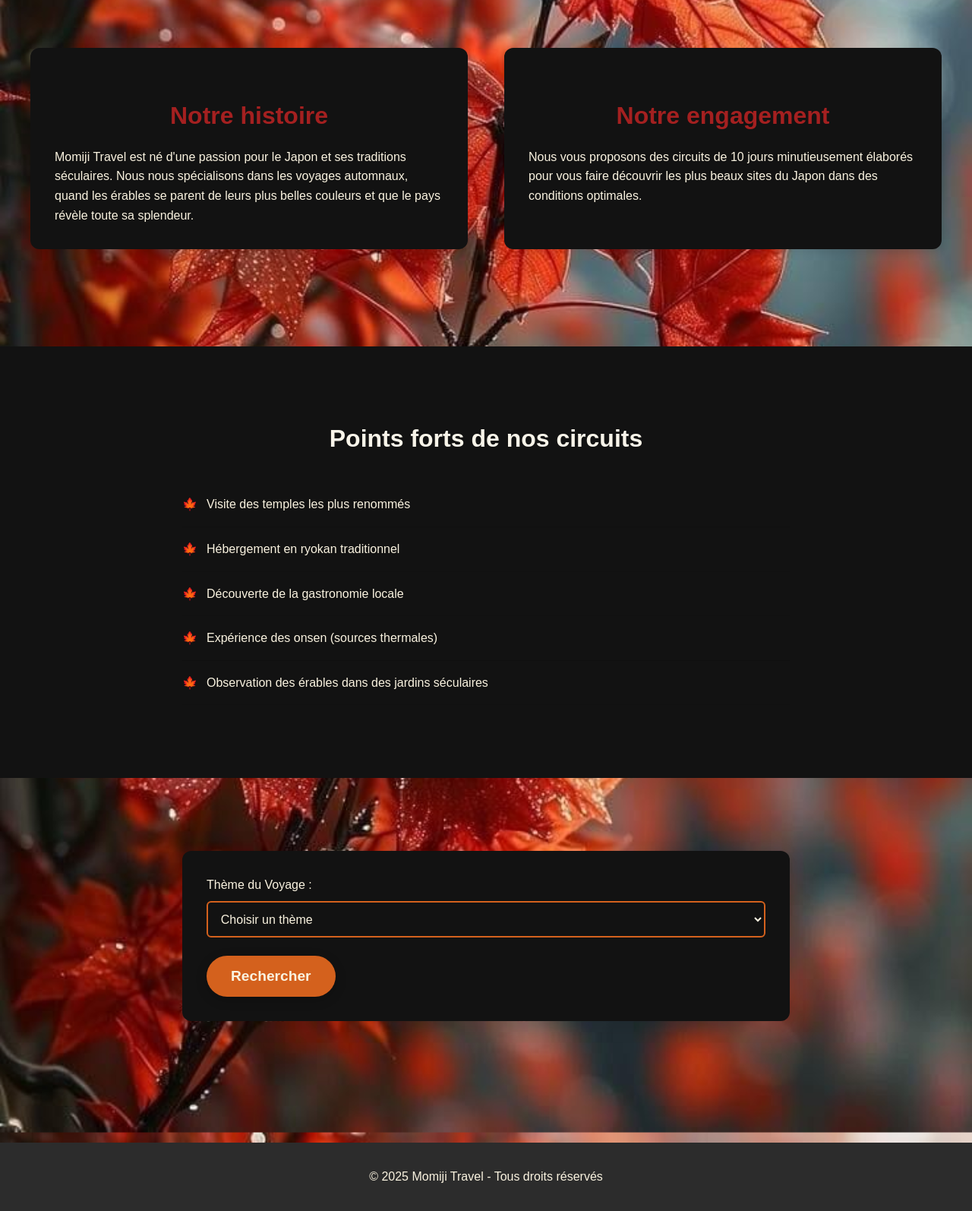
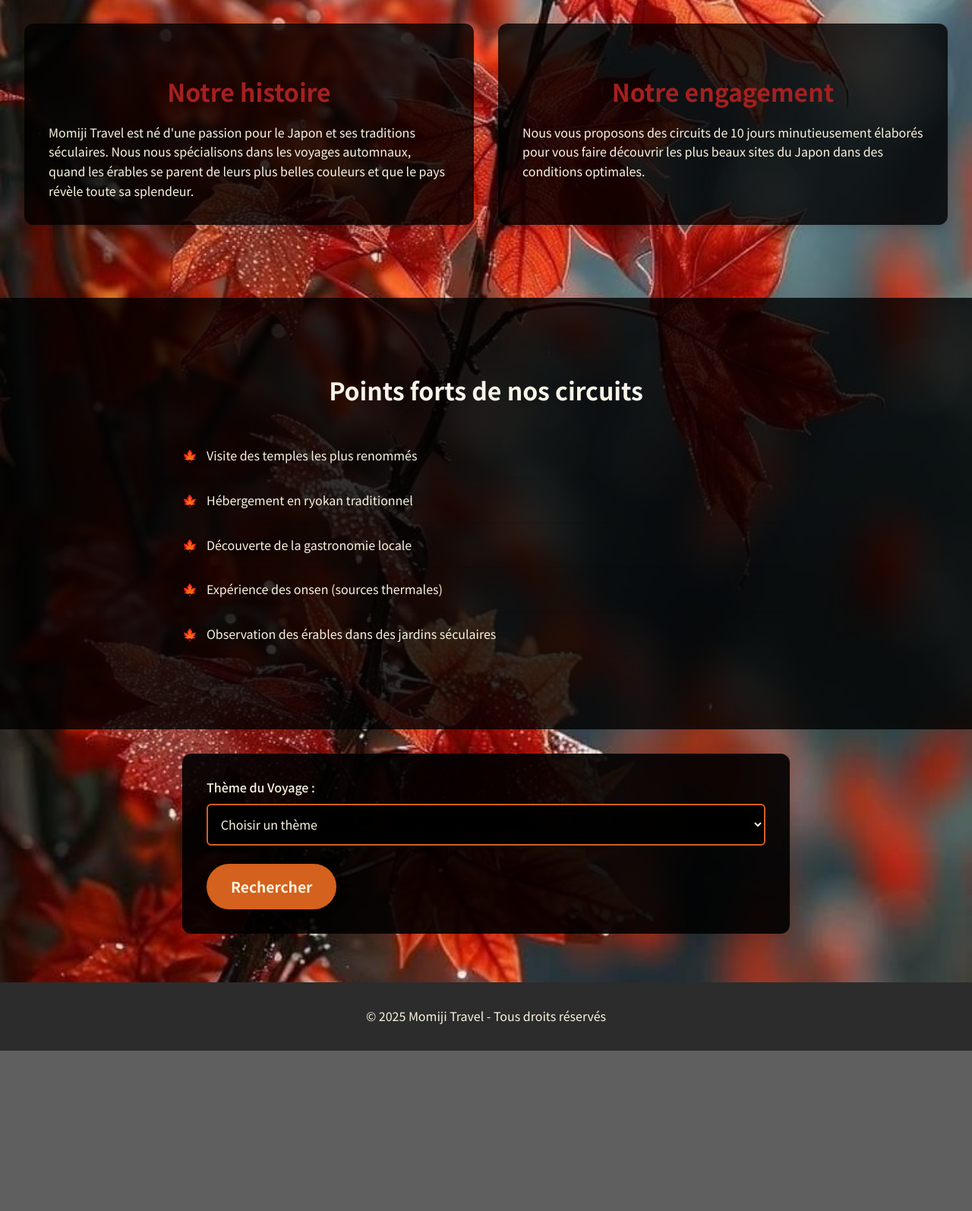
Before and after one commit to hamshij05/CY_Click-journeY_NJS, a PHP site: page /presentation.html in a window 1280 px wide. Shown: the part 659-2253 px from the top of the page at 76% size. After the commit the page ends 2042 px from the top, so only its background shows below. Run offline with PHP 8.4, Linux system fonts and the light colour scheme.

Commit message:
Add files via upload
did some changement to take out most of the css from the html code and change the login page a bit and the design of all

```diff
--- a/MomijiTravel_Phase1/all_tour_details/tour_kansai_tohoku_culture.html
+++ b/MomijiTravel_Phase1/all_tour_details/tour_kansai_tohoku_culture.html
@@ -30,7 +30,7 @@
 
     <main>
 
-        <section class="journey-highlights" style="background: linear-gradient(rgba(0, 0, 0, 0.85), rgba(0, 0, 0, 0.85)), url('../assets/images/kansai-tohoku-culture.jpg') center/cover;">
+        <section class="journey-highlights" style="background-image: url('../assets/images/kansai-tohoku-culture.jpg') ;">
             <h2>Circuit <em>Kansai - Tohoku</em></h2>
 	    <p>Explorez les trésors spirituels de Kyoto et Nara, avant de plonger dans la beauté sauvage de Tohoku. 10 jours d’émerveillement entre temples ancestraux et paysages automnaux. Une aventure unique au cœur du Japon.</p><br/>
 
--- a/MomijiTravel_Phase1/all_tour_details/tour_kansai_tohoku_detente.html
+++ b/MomijiTravel_Phase1/all_tour_details/tour_kansai_tohoku_detente.html
@@ -30,7 +30,7 @@
 
     <main>
 
-        <section class="journey-highlights" style="background: linear-gradient(rgba(0, 0, 0, 0.85), rgba(0, 0, 0, 0.85)), url('../assets/images/kansai-tohoku-detente.jpg') center/cover;">
+        <section class="journey-highlights" style="background-image: url('../assets/images/kansai-tohoku-detente.jpg') ;">
             <h2>Circuit <em>Kansai - Tohoku</em></h2>
 	    <p>10 jours entre tradition et bien-être. 5 jours à Kansai, entre temples et paysages automnaux, suivis de 5 jours de détente absolue dans les onsen de Tohoku. Un voyage de pure sérénité.</p><br/>
 
--- a/MomijiTravel_Phase1/all_tour_details/tour_kansai_tohoku_food.html
+++ b/MomijiTravel_Phase1/all_tour_details/tour_kansai_tohoku_food.html
@@ -30,7 +30,7 @@
 
     <main>
 
-        <section class="journey-highlights" style="background: linear-gradient(rgba(0, 0, 0, 0.85), rgba(0, 0, 0, 0.85)), url('../assets/images/kansai-tohoku-food.jpg') center/cover;">
+        <section class="journey-highlights" style="background-image: url('../assets/images/kansai-tohoku-food.jpg');">
             <h2>Circuit <em>Kansai - Tohoku</em></h2>
 	    <p>10 jours d’évasion entre la magie du paysages de Kansai et les délices gastronomiques de Tohoku. Tradition et saveurs au cœur du Japon.</p><br/>
 
--- a/MomijiTravel_Phase1/all_tour_details/tour_kanto_kansai_culture.html
+++ b/MomijiTravel_Phase1/all_tour_details/tour_kanto_kansai_culture.html
@@ -30,7 +30,7 @@
 
     <main>
 
-        <section class="journey-highlights" style="background: linear-gradient(rgba(0, 0, 0, 0.85), rgba(0, 0, 0, 0.85)), url('../assets/images/kanto-kansai-culture.jpg') center/cover;">
+        <section class="journey-highlights" style="background-image: url('../assets/images/kanto-kansai-culture.jpg');">
             <h2>Circuit Classique <em>Kanto - Kansai</em></h2>
 	    <p>10 jours entre Tokyo et Kyoto pour découvrir les temples emblématiques du Japon, des sanctuaires sacrés et les paysages d’automne. Un itinéraire alliant tradition, sérénité et beauté naturelle.</p><br/>
 
--- a/MomijiTravel_Phase1/all_tour_details/tour_kanto_kansai_detente.html
+++ b/MomijiTravel_Phase1/all_tour_details/tour_kanto_kansai_detente.html
@@ -30,7 +30,7 @@
 
     <main>
 
-        <section class="journey-highlights" style="background: linear-gradient(rgba(0, 0, 0, 0.85), rgba(0, 0, 0, 0.85)), url('../assets/images/kanto-kansai-detente.jpg') center/cover;">
+        <section class="journey-highlights" style="background-image: url('../assets/images/kanto-kansai-detente.jpg');">
             <h2>Circuit <em>Kanto - Kansai</em></h2>
 	    <p>Vivez 10 jours de pure détente : entre Kanto et Kansai, profitez de paysages splendides et de moments de bien-être inégalés dans les onsen.</p><br/>
 
--- a/MomijiTravel_Phase1/all_tour_details/tour_kanto_kansai_food.html
+++ b/MomijiTravel_Phase1/all_tour_details/tour_kanto_kansai_food.html
@@ -30,7 +30,7 @@
 
     <main>
 
-        <section class="journey-highlights" style="background: linear-gradient(rgba(0, 0, 0, 0.85), rgba(0, 0, 0, 0.85)), url('../assets/images/kanto-kansai-food.jpg') center/cover;">
+        <section class="journey-highlights" style="background-image: url('../assets/images/kanto-kansai-food.jpg') ;">
             <h2>Circuit <em>Kanto - Kansai</em></h2>
 	    <p>10 jours entre gastronomie et traditionnel pour savourer l'authenticité du Japon à travers ses spécialités culinaires et son ambiance unique.</p><br/>
 
--- a/MomijiTravel_Phase1/all_tour_details/tour_kanto_tohoku_culture.html
+++ b/MomijiTravel_Phase1/all_tour_details/tour_kanto_tohoku_culture.html
@@ -30,7 +30,7 @@
 
     <main>
 
-        <section class="journey-highlights" style="background: linear-gradient(rgba(0, 0, 0, 0.85), rgba(0, 0, 0, 0.85)), url('../assets/images/kanto-tohoku-culture.jpg') center/cover;">
+        <section class="journey-highlights" style="background-image: url('../assets/images/kanto-tohoku-culture.jpg');">
             <h2>Circuit <em>Kanto - Tohoku</em></h2>
 	    <p>Explorez les temples emblématiques de Tokyo et Nikko, puis découvrez les paysages époustouflants de Tohoku. Un voyage entre tradition et nature, où chaque étape vous plonge dans l’essence du Japon.</p><br/>
 
--- a/MomijiTravel_Phase1/all_tour_details/tour_kanto_tohoku_detente.html
+++ b/MomijiTravel_Phase1/all_tour_details/tour_kanto_tohoku_detente.html
@@ -30,7 +30,7 @@
 
     <main>
 
-        <section class="journey-highlights" style="background: linear-gradient(rgba(0, 0, 0, 0.85), rgba(0, 0, 0, 0.85)), url('../assets/images/kanto-tohoku-detente.jpg') center/cover;">
+        <section class="journey-highlights" style="background-image: url('../assets/images/kanto-tohoku-detente.jpg') center/cover;">
             <h2>Circuit <em>Kanto - Tohoku</em></h2>
 	    <p>10 jours entre culture et détente : explorez Kanto, ses temples et sa modernité, puis laissez-vous envelopper par les onsen apaisants de Tohoku. Un voyage de bien-être et de découvertes.</p><br/>
 
--- a/MomijiTravel_Phase1/assets/css/styles.css
+++ b/MomijiTravel_Phase1/assets/css/styles.css
@@ -98,23 +102,27 @@
 
 .page-hero h2 {
     font-size: 3.5rem;
+    font-family: 'Noto Sans JP', sans-serif;
     margin-bottom: 1.5rem;
     text-shadow: 2px 2px 4px rgba(0, 0, 0, 0.5);
 }
 
 .page-hero p {
     font-size: 1.4rem;
+    font-family: 'Noto Sans JP', sans-serif;
     max-width: 800px;
     margin: 0 auto 2rem;
     text-shadow: 1px 1px 3px rgba(0, 0, 0, 0.5);
 }
 
+
+
 /* Button Styles */
 .btn {
     background-color: var(--maple-orange);
     color: var(--cream);
+    font-family: 'Noto Sans JP', sans-serif;
     padding: 1rem 2rem;
-    text-decoration: none;
     border-radius: 50px;
     font-size: 1.2rem;
     font-weight: 600;
@@ -142,18 +150,22 @@
     color: var(--momiji-red);
 }
 
+
+
 /* Form Styles */
 .search-form {
     max-width: 800px;
     margin: 2rem auto;
     padding: 2rem;
-
-    background-color: var(--dark-black);
     border-radius: 12px;
     box-shadow: 0 8px 24px rgba(0, 0, 0, 0.1);
+    background-color: rgba(0, 0, 0, 0.9);
+    background-blend-mode: darken;
+    font-family: 'Noto Sans JP', sans-serif;
 }
 
 .form-group {
+
     margin-bottom: 1.5rem;
 }
 
@@ -163,23 +175,26 @@
     color: var(--cream);
     font-weight: 500;
 
+
 }
 
 input, select {
     width: 100%;
     padding: 0.8rem;
     border: 2px solid var(--maple-orange);
-    background-color: var(--dark-black);
     border-radius: 6px;
     font-size: 1rem;
     color: var(--cream);
     transition: border-color 0.3s ease;
+    background-color: rgba(0, 0, 0, 0.9);
+    background-blend-mode: darken;
 }
 
 input:focus, select:focus {
     border-color: var(--maple-orange);
     outline: none;
 }
+
 
 
 /* Feature Grid */
@@ -189,43 +204,60 @@
     gap: 2rem;
     padding: 2rem;
     color:  var(--cream);
-
+    font-family: 'Noto Sans JP', sans-serif;
 }
 
+
 .feature-card {
-    background-color: var(--dark-black);
     padding: 2rem;
+    font-family: 'Noto Sans JP', sans-serif;
     border-radius: 12px;
     box-shadow: 0 4px 12px rgba(0, 0, 0, 0.1);
     transition: transform 0.3s ease;
+    background-color: rgba(0, 0, 0, 0.8);
+    background-blend-mode: darken;
 }
 
 .feature-card:hover {
     transform: translateY(-5px);
 }
 
+.feature-card h3 {
+
+    font-family: 'Noto Sans JP', sans-serif;
+    color: var(--momiji-red);
+    margin-bottom: 1rem;
+}
+
 .feature-card h4 {
+    font-family: 'Noto Sans JP', sans-serif;
     color: var(--momiji-red);
     margin-bottom: 1rem;
 }
 
 
 
+
+
 /* Tour Grid */
 .tour-grid {
     display: grid;
+    font-family: 'Noto Sans JP', sans-serif;
     grid-template-columns: repeat(auto-fit, minmax(300px, 1fr));
     gap: 2rem;
     padding: 2rem;
 }
 
 .tour-card {
-    background-color: var(--dark-black);
     padding: 2rem;
     border-radius: 12px;
-    box-shadow: 0 4px 12px rgba(0, 0, 0, 0.1);
     transition: transform 0.3s ease;
     text-align: center;
+    font-family: 'Noto Sans JP', sans-serif;
+    background-position: center;
+    background-size: cover;
+    background-color: rgba(0, 0, 0, 0.8);
+    background-blend-mode: darken;
 }
 
 .tour-card:hover {
@@ -245,36 +279,18 @@
     margin-top: 1rem;
 }
 
-/* About Section */
-.about-content {
-    padding: 4rem 2rem;
-}
 
-.about-grid {
-    display: grid;
-    grid-template-columns: repeat(auto-fit, minmax(300px, 1fr));
-    gap: 3rem;
-    max-width: 1200px;
-    margin: 0 auto;
-}
 
-.about-text {
-    background-color: var(--dark-black);
-    padding: 2rem;
-    border-radius: 12px;
-    box-shadow: 0 4px 12px rgba(0, 0, 0, 0.1);
-}
-
-.about-text h3 {
-    color: var(--momiji-red);
-    margin-bottom: 1rem;
-}
 
 /* Journey Highlights */
 .journey-highlights {
-    background-color: var(--dark-black);
+    font-family: 'Noto Sans JP', sans-serif;
     padding: 4rem 2rem;
     margin-top: 4rem;
+    background-position: center;
+    background-size: cover;
+    background-color: rgba(0, 0, 0, 0.8);
+    background-blend-mode: darken;
 
 }
 
@@ -285,6 +301,7 @@
 }
 
 .highlights-list li {
+    font-family: 'Noto Sans JP', sans-serif;
     padding: 1rem 0;
     border-bottom: 1px solid rgba(0, 0, 0, 0.1);
     position: relative;
@@ -300,6 +317,7 @@
 
 /* Section Headers */
 section h3 {
+    font-family: 'Noto Sans JP', sans-serif;
     text-align: center;
     font-size: 2rem;
     margin: 2rem 0;
@@ -308,6 +326,7 @@
 
 /* Footer */
 footer {
+    font-family: 'Noto Sans JP', sans-serif;
     background-color: var(--zen-gray);
     color: var(--cream);
     text-align: center;
@@ -389,7 +408,7 @@
   margin: 0;
   padding: 0;
   box-sizing: border-box;
-  font-family: "Poppins", sans-serif;
+  font-family: 'Noto Sans JP', sans-serif;
 }
 
 
--- a/MomijiTravel_Phase1/login_form.html
+++ b/MomijiTravel_Phase1/login_form.html
@@ -44,7 +44,7 @@
       <input type="password" id="pass" class="input-field" required>
       <label for="pass" class="label">Mot de passe</label>
       <i class="bx bx-lock-alt icon"></i>
-    </div>
+    </div><br/>
 
     <div class="remember-forgot">
       <div class="remember-me">
@@ -65,7 +65,7 @@
 
     <div class="register">
       <p>Pas de compte ?
-      <a href="sign_up.html">Inscrivez-vous</a></p>    <!--dont forget to put the link hereeeeeee-->
+      <a href="sign_up.html">Inscrivez-vous</a></p>
     </div>
   </div>
 </div>
--- a/MomijiTravel_Phase1/presentation.html
+++ b/MomijiTravel_Phase1/presentation.html
@@ -33,15 +33,15 @@
             <p>Spécialiste des voyages au Japon pendant la saison des érables</p>
         </section>
 
-        <section class="about-content">
-            <div class="about-grid">
-                <div class="about-text">
+        <section class="features">
+            <div class="feature-grid">
+                <div class="feature-card">
                     <h3>Notre histoire</h3>
                     <p>Momiji Travel est né d'une passion pour le Japon et ses traditions séculaires.
                        Nous nous spécialisons dans les voyages automnaux, quand les érables se parent
                        de leurs plus belles couleurs et que le pays révèle toute sa splendeur.</p>
                 </div>
-                <div class="about-text">
+                <div class="feature-card">
                     <h3>Notre engagement</h3>
                     <p>Nous vous proposons des circuits de 10 jours minutieusement élaborés pour vous
                        faire découvrir les plus beaux sites du Japon dans des conditions optimales.</p>
@@ -60,7 +60,7 @@
             </ul>
         </section>
 
-        <section class="about-content">
+        <section class="features">
 	        <section class="search-section" >
                 <form class="search-form" action="tour.html" method="get">
                     <div class="form-group">
```
Also changed, not shown: other parts of MomijiTravel_Phase1/assets/css/styles.css (+26 -5 lines), MomijiTravel_Phase1/tour.html (+9 -9 lines).
